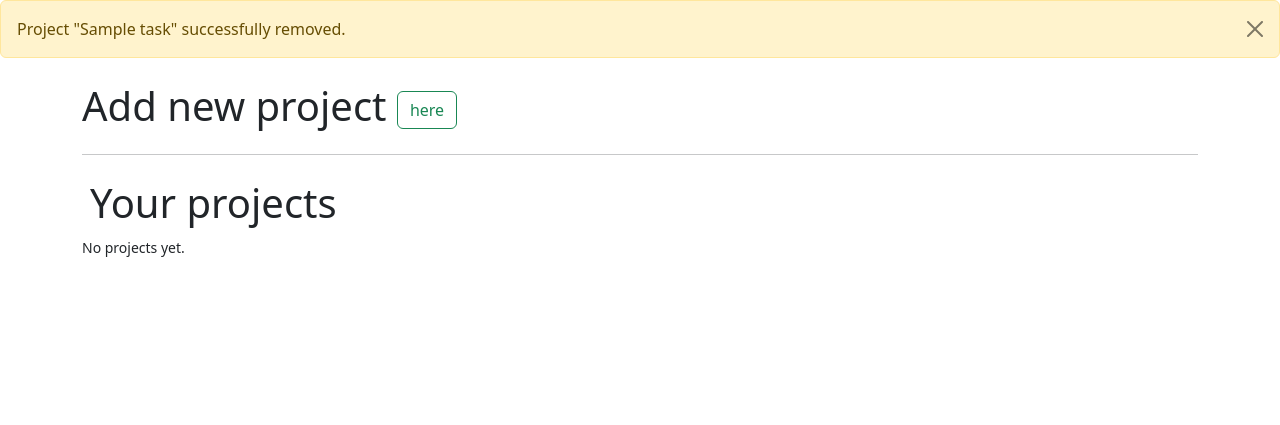
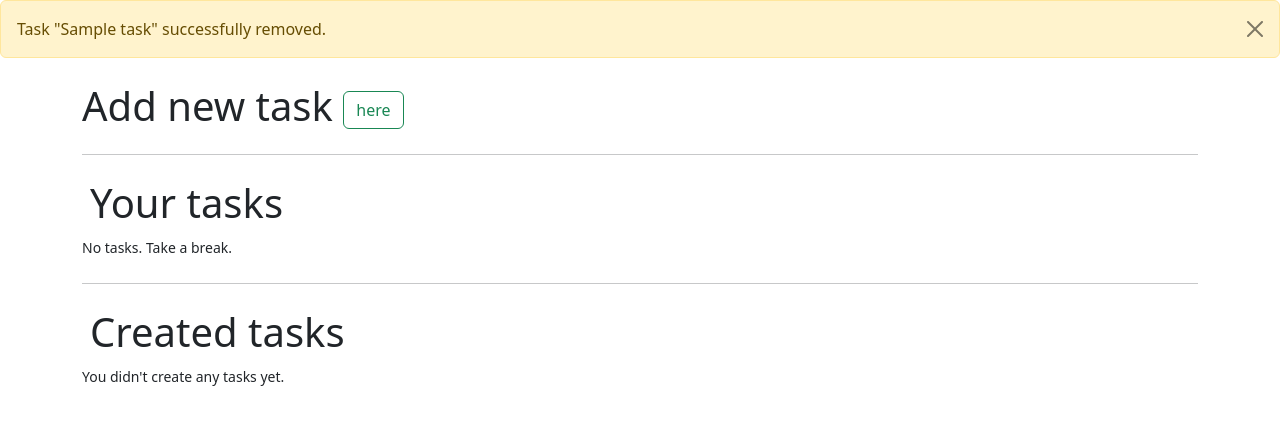
Before and after one commit to vuca1/StudyLoft, a Django app: page /remove_task/1 in a window 1280 px wide. Shown: the part 92-517 px from the top of the page. Run offline with Django 5.2, Linux system fonts and the light colour scheme; a user stored in the database is signed in; tables that the repository leaves empty hold one stand-in row (values such as "Sample post"); data that the repository does not hold is empty.

Commit message:
Fix task removal view: update redirect to tasks list and correct success message

```diff
--- a/studyloft/academics/templates/academics/task.html
+++ b/studyloft/academics/templates/academics/task.html
@@ -20,7 +20,7 @@
         <div class="row justify-content-around mt-2">
             {% if task in request.user.created_tasks.all %}
                 <a class="col-5 btn btn-outline-success" href="{% url 'tasks_list' %}">Back to tasks</a>
-                <a class="col-5 btn btn-outline-danger" href="#">Remove task</a>
+                <a class="col-5 btn btn-outline-danger" href="{% url 'remove_task' task.id %}">Remove task</a>
             {% else %}
                 <a class="btn btn-outline-success" href="{% url 'tasks_list' %}">Back to tasks</a>
             {% endif %}
--- a/studyloft/academics/views.py
+++ b/studyloft/academics/views.py
@@ -240,8 +240,8 @@ def remove_task(request, task_id):
 
     # remove task from db
     task.delete()
-    return render(request, "academics/projects_list.html", {
-        "message": f"Project \"{task_title}\" successfully removed.",
+    return render(request, "academics/tasks_list.html", {
+        "message": f"Task \"{task_title}\" successfully removed.",
         "tasks": request.user.assigned_tasks.all().order_by("deadline"),
         "created_tasks": request.user.created_tasks.all().order_by("deadline")
     })
```
